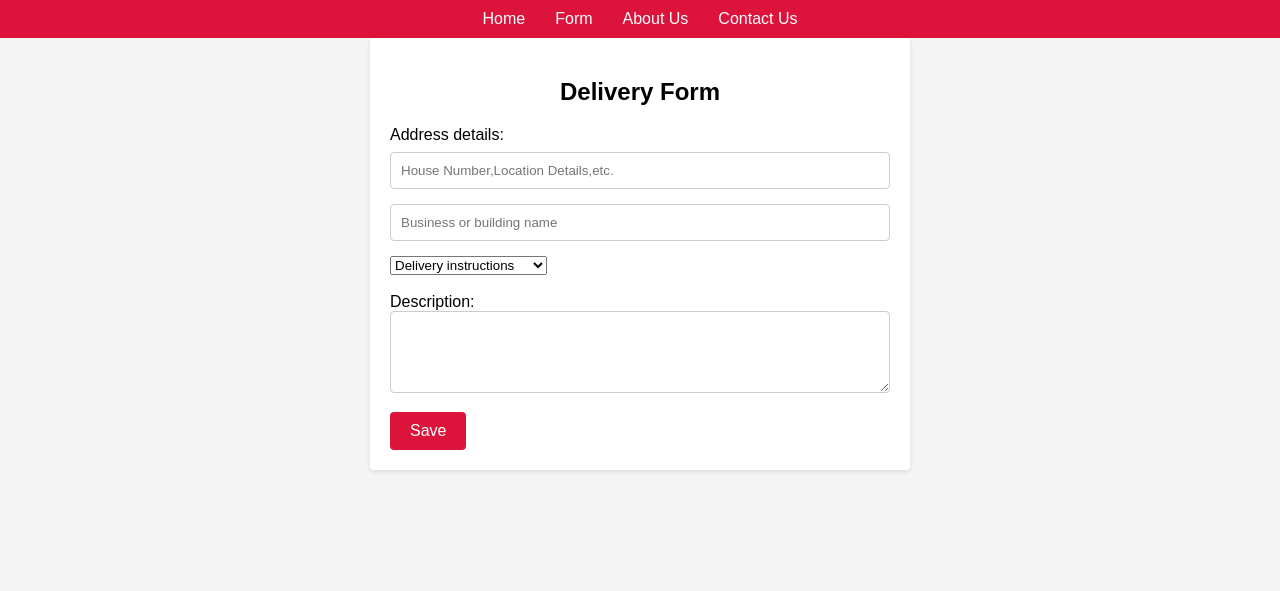
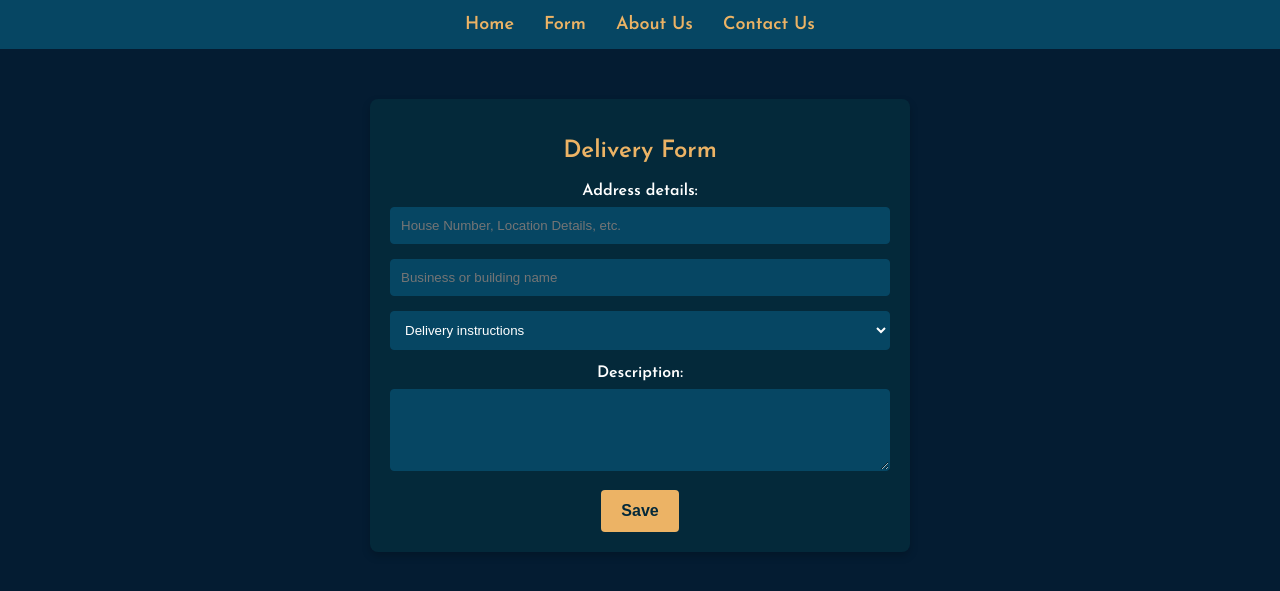
Before and after one commit to bhekaxix/API_PROJECT, a PHP site: page /delivery.php in a window 1280 px wide. Shown: the top 591 px of the page. Run offline with PHP 8.4, Linux system fonts and the light colour scheme.

Commit message:
modified and created delivery css

```diff
--- /dev/null
+++ b/css/delivery.css
@@ -0,0 +1,83 @@
+/* Import Google Font */
+@import url('https://fonts.googleapis.com/css2?family=Josefin+Sans:wght@300;400;600&display=swap');
+
+body {
+    font-family: 'Josefin Sans', sans-serif;
+    background-color: #041C32;
+    margin: 0;
+    padding: 0;
+    color: #fff;
+}
+
+.container {
+    max-width: 500px;
+    margin: 50px auto;
+    padding: 20px;
+    background-color: #04293A;
+    box-shadow: 0 4px 8px rgba(0, 0, 0, 0.2);
+    border-radius: 8px;
+    text-align: center;
+}
+
+h2 {
+    color: #ECB365;
+    text-align: center;
+}
+
+label {
+    display: block;
+    margin-bottom: 8px;
+    font-weight: 600;
+}
+
+input[type="text"],
+select,
+textarea {
+    width: 100%;
+    padding: 10px;
+    margin-bottom: 15px;
+    border: 1px solid #064663;
+    border-radius: 4px;
+    box-sizing: border-box;
+    background-color: #064663;
+    color: #fff;
+}
+
+textarea {
+    resize: vertical;
+}
+
+input[type="submit"] {
+    background-color: #ECB365;
+    color: #04293A;
+    border: none;
+    padding: 12px 20px;
+    font-size: 16px;
+    font-weight: 600;
+    border-radius: 4px;
+    cursor: pointer;
+    transition: background 0.3s ease;
+}
+
+input[type="submit"]:hover {
+    background-color: #e0a14b;
+}
+
+.navbar {
+    display: flex;
+    justify-content: center;
+    background-color: #064663;
+    padding: 15px 0;
+}
+
+.navbar a {
+    color: #ECB365;
+    text-decoration: none;
+    margin: 0 15px;
+    font-size: 18px;
+    font-weight: 600;
+}
+
+.navbar a:hover {
+    color: #fff;
+}
--- a/css/home.css
+++ b/css/home.css
@@ -16,6 +16,7 @@
 
 .logo {
 	letter-spacing: 2px;
+	color: #ECB365;
 	font-size: 20px;
 	cursor: pointer;
 }
@@ -28,7 +29,7 @@
 
 .navlinks ul li a {
 	text-decoration: none;
-	color: white;
+	color: #ECB365;
 	font-size: 17px;
 	text-transform: uppercase;
 }
--- a/delivery.php
+++ b/delivery.php
@@ -40,95 +40,37 @@ if ($_SERVER['REQUEST_METHOD'] == 'POST') {
 }
 ?>
 
-
 <!DOCTYPE html>
-<html>
+<html lang="en">
 <head>
     <meta charset="UTF-8">
     <meta name="viewport" content="width=device-width, initial-scale=1.0">
     <title>Delivery Form</title>
-    <style>
-        body {
-            font-family: Arial, sans-serif;
-            background-color: #f4f4f4;
-            margin: 0;
-            padding: 0;
-        }
-        .container {
-            max-width: 500px;
-            margin: 0 auto;
-            padding: 20px;
-            background-color: #fff;
-            box-shadow: 0 2px 4px rgba(0, 0, 0, 0.1);
-            border-radius: 4px;
-        }
-        h2 {
-            text-align: center;
-        }
-        label {
-            display: block;
-            margin-bottom: 8px;
-        }
-        input[type="text"],
-        input[type="number"],
-        textarea {
-            width: 100%;
-            padding: 10px;
-            margin-bottom: 15px;
-            border: 1px solid #ccc;
-            border-radius: 4px;
-            box-sizing: border-box;
-        }
-        textarea {
-            resize: vertical;
-        }
-        input[type="submit"] {
-            background-color: crimson;
-            color: #fff;
-            border: none;
-            padding: 10px 20px;
-            font-size: 16px;
-            border-radius: 4px;
-            cursor: pointer;
-        }
-        input[type="submit"]:hover {
-            background-color: darkred;
-        }
-             .navbar {
-            display: flex;
-            justify-content: center;
-            background-color: crimson;
-            color: #fff;
-            padding: 10px 0;
-        }
-        .navbar a {
-            color: #fff;
-            text-decoration: none;
-            margin: 0 15px;
-        }
-    </style>
+    <link rel="stylesheet" href="/api_project/css/delivery.css">
 </head>
 <body>
-     <div class="navbar">
+    <div class="navbar">
         <a href="#">Home</a>
         <a href="#">Form</a>
         <a href="#">About Us</a>
         <a href="#">Contact Us</a>
     </div>
+
     <div class="container">
         <h2>Delivery Form</h2>
         <form method="post">
             <label>Address details:</label>
-            <input type="text" placeholder="House Number,Location Details,etc." id="address" name="address" required>
+            <input type="text" placeholder="House Number, Location Details, etc." id="address" name="address" required>
 
             <input type="text" placeholder="Business or building name" id="buildingname" name="buildingname" required>
 
-        <select type="text" name ="instructions" id="instructions" required>
-        <option value="">Delivery instructions</option>
-        <option value="Call when arrived">Call when arrived</option>
-        <option value="Message when arrived">Message when arrived</option>
-        </select><br><br>
-            Description:
+            <select name="instructions" id="instructions" required>
+                <option value="">Delivery instructions</option>
+                <option value="Call when arrived">Call when arrived</option>
+                <option value="Message when arrived">Message when arrived</option>
+            </select>
+
+            <label>Description:</label>
             <textarea id="description" name="description" rows="4" required></textarea>
 
             <input type="submit" value="Save">
--- a/order.php
+++ b/order.php
@@ -97,7 +97,7 @@ if ($_SERVER['REQUEST_METHOD'] == 'POST') {
                 <tr>
                     <td></td>
                     <td></td>
-                    <td><input type="submit" value="Order"></td>
+                    <td><input class ="btn" type="submit" value="Order"></td>
                 </tr>
             </table>
         </form>
```
Also changed, not shown: css/order.css (+106 -21 lines), css/styles.css (+87 -27 lines), customer.php (+60 -4 lines).
